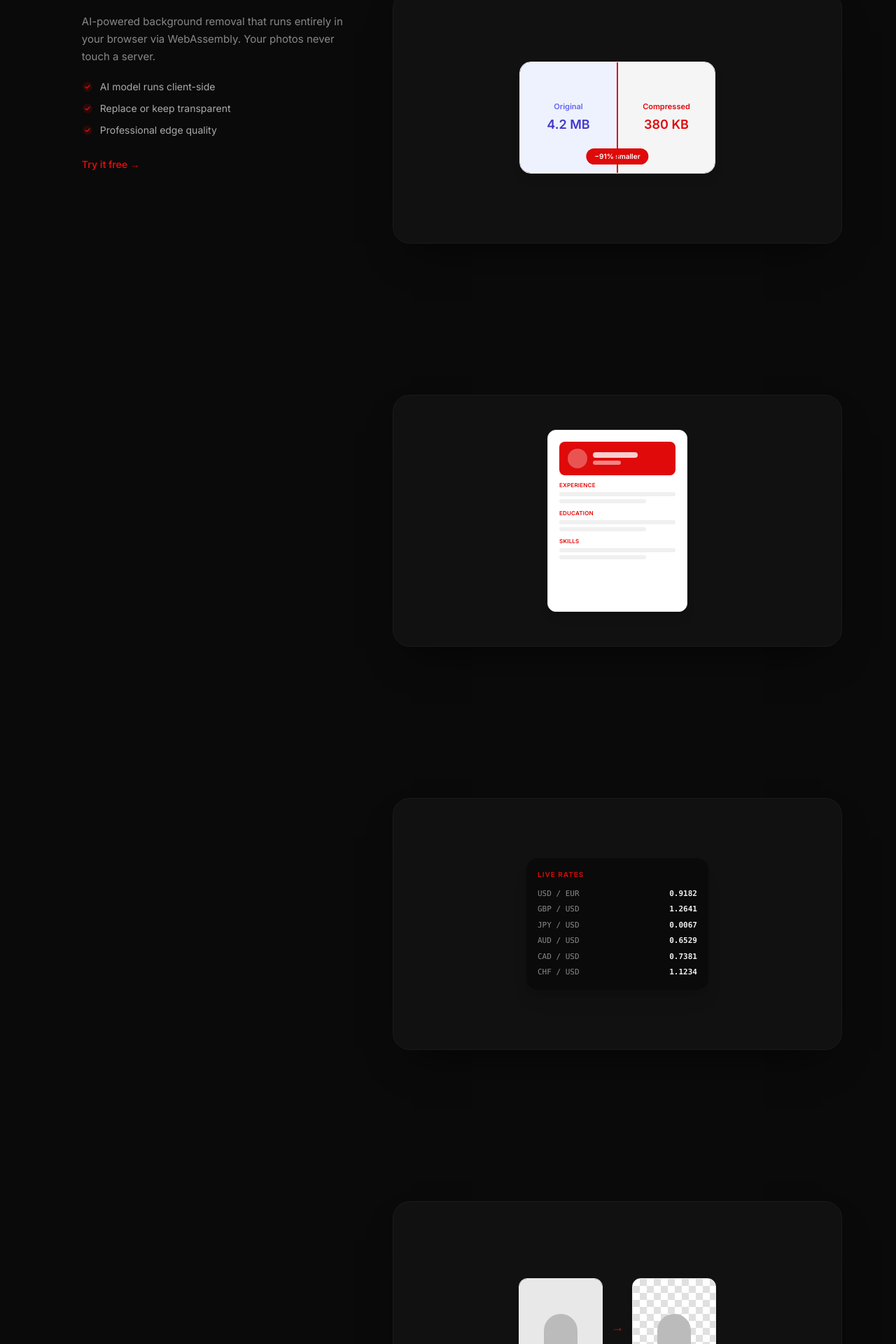
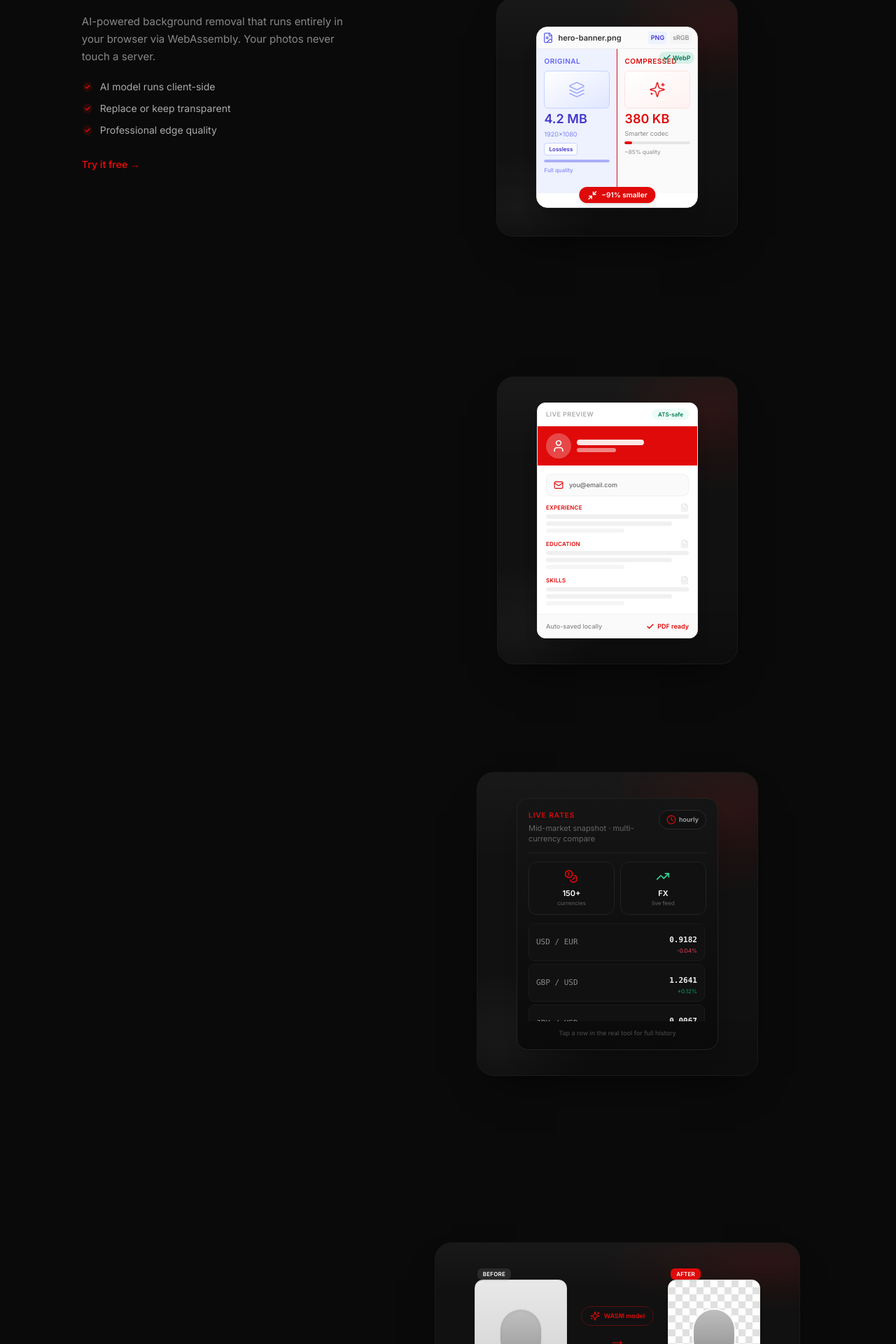
Before and after one commit to zohaibIslam03/Ozaar, a Next.js app: page / in a window 1280 px wide. Shown: the part 2742-4662 px from the top of the page at 70% size. Built offline with nearby package versions, Linux system fonts and the light colour scheme.

Commit message:
Enhance ToolSpotlight component layout and styling with new visual elements and improved structure for better user experience

```diff
--- a/components/sections/ToolSpotlight.tsx
+++ b/components/sections/ToolSpotlight.tsx
@@ -3,6 +3,19 @@
 import { useLayoutEffect, useRef, useState } from "react";
 import Link from "next/link";
 import { motion, AnimatePresence } from "framer-motion";
+import {
+  FileImage,
+  Check,
+  Layers,
+  FileText,
+  User,
+  Mail,
+  Coins,
+  Clock,
+  Minimize2,
+  Sparkles,
+  TrendingUp,
+} from "lucide-react";
 
 const spotlights = [
   {
@@ -41,20 +54,58 @@ const spotlights = [
 
 function CompressorVisual() {
   return (
-    <div className="w-full h-full flex items-center justify-center px-1">
-      <div className="w-full max-w-[280px] aspect-[280/160] rounded-2xl overflow-hidden border border-[#E8E8E8] shadow-lg relative">
-        <div className="absolute inset-0 flex">
-          <div className="flex-1 bg-[#EEF2FF] flex items-center justify-center flex-col gap-1">
-            <p className="text-[11px] font-bold text-[#6366F1]">Original</p>
-            <p className="text-[18px] font-black text-[#4338CA]">4.2 MB</p>
+    <div className="flex h-full w-full items-center justify-center p-2">
+      <div className="relative grid w-max max-w-[calc(100vw-1.5rem)] grid-cols-[104px_1px_104px] overflow-hidden rounded-2xl border border-[#E0E0E0] bg-white pb-5 shadow-xl sm:grid-cols-[114px_1px_114px]">
+        <div className="col-span-3 flex items-center justify-between gap-2 border-b border-[#ECECEC] bg-[#FAFAFA] px-2 py-1.5">
+          <div className="flex min-w-0 items-center gap-1.5">
+            <FileImage className="h-3.5 w-3.5 shrink-0 text-[#6366F1] sm:h-4 sm:w-4" strokeWidth={2} />
+            <span className="truncate text-[10px] font-semibold text-[#333] sm:text-[11px]">hero-banner.png</span>
           </div>
-          <div className="w-[2px] bg-[#DF0A09] relative z-10" />
-          <div className="flex-1 bg-[#F5F5F5] flex items-center justify-center flex-col gap-1">
-            <p className="text-[11px] font-bold text-[#DF0A09]">Compressed</p>
-            <p className="text-[18px] font-black text-[#DF0A09]">380 KB</p>
+          <div className="flex shrink-0 items-center gap-1">
+            <span className="rounded bg-[#EEF2FF] px-1 py-0.5 text-[8px] font-bold text-[#4338CA] sm:text-[9px]">PNG</span>
+            <span className="rounded bg-[#F5F5F5] px-1 py-0.5 text-[8px] font-medium text-[#888] sm:text-[9px]">sRGB</span>
           </div>
         </div>
-        <div className="absolute bottom-3 left-1/2 -translate-x-1/2 bg-[#DF0A09] text-white text-[10px] font-bold px-3 py-1 rounded-full">
+
+        <div className="flex flex-col bg-[#EEF2FF] px-2 pb-6 pt-2 sm:px-2.5 sm:pb-7 sm:pt-2.5">
+          <p className="text-[9px] font-bold uppercase tracking-wider text-[#6366F1] sm:text-[10px]">Original</p>
+          <div className="mt-1.5 flex flex-col gap-1.5">
+            <div className="flex h-[48px] w-full items-center justify-center rounded-md border border-[#C7D2FE] bg-gradient-to-br from-white to-[#E0E7FF] sm:h-[54px]">
+              <Layers className="h-5 w-5 text-[#818CF8] opacity-80 sm:h-6 sm:w-6" strokeWidth={1.5} />
+            </div>
+            <p className="text-[16px] font-black leading-none text-[#4338CA] sm:text-[18px]">4.2 MB</p>
+            <p className="text-[8px] text-[#6366F1]/80 sm:text-[9px]">1920×1080</p>
+            <span className="w-fit rounded border border-[#C7D2FE] bg-white/80 px-1.5 py-0.5 text-[8px] font-semibold text-[#4338CA]">Lossless</span>
+            <div className="h-1 w-full overflow-hidden rounded-full bg-[#C7D2FE]/50">
+              <div className="h-full w-full rounded-full bg-[#6366F1]/40" />
+            </div>
+            <p className="text-[8px] font-medium leading-tight text-[#6366F1]/75">Full quality</p>
+          </div>
+        </div>
+
+        <div className="min-h-full w-px bg-[#DF0A09] sm:self-stretch" aria-hidden />
+
+        <div className="relative flex flex-col bg-[#FAFAFA] px-2 pb-6 pt-2 sm:px-2.5 sm:pb-7 sm:pt-2.5">
+          <div className="absolute right-1 top-1 flex items-center gap-0.5 rounded-full bg-emerald-500/15 px-1.5 py-0.5 text-[8px] font-bold text-emerald-700 sm:text-[9px]">
+            <Check className="h-2.5 w-2.5 sm:h-3 sm:w-3" strokeWidth={3} />
+            WebP
+          </div>
+          <p className="text-[9px] font-bold uppercase tracking-wider text-[#DF0A09] sm:text-[10px]">Compressed</p>
+          <div className="mt-1.5 flex flex-col gap-1.5">
+            <div className="flex h-[48px] w-full items-center justify-center rounded-md border border-[#FEE2E2] bg-gradient-to-br from-white to-[#FFF1F1] sm:h-[54px]">
+              <Sparkles className="h-5 w-5 text-[#DF0A09] opacity-90 sm:h-6 sm:w-6" strokeWidth={1.5} />
+            </div>
+            <p className="text-[16px] font-black leading-none text-[#DF0A09] sm:text-[18px]">380 KB</p>
+            <p className="text-[8px] leading-tight text-[#888] sm:text-[9px]">Smarter codec</p>
+            <div className="h-1 w-full overflow-hidden rounded-full bg-[#E5E5E5]">
+              <div className="h-full w-[11%] rounded-full bg-[#DF0A09]" />
+            </div>
+            <p className="text-[8px] font-medium leading-tight text-[#999]">~85% quality</p>
+          </div>
+        </div>
+
+        <div className="absolute bottom-1 left-1/2 z-10 flex -translate-x-1/2 items-center gap-1 rounded-full bg-[#DF0A09] px-2.5 py-1 text-[9px] font-bold text-white shadow-md sm:bottom-1.5 sm:gap-1.5 sm:px-3 sm:text-[10px]">
+          <Minimize2 className="h-3 w-3 sm:h-3.5 sm:w-3.5" strokeWidth={2.5} />
           −91% smaller
         </div>
       </div>
@@ -64,22 +115,45 @@ function CompressorVisual() {
 
 function ResumeVisual() {
   return (
-    <div className="w-full h-full flex items-center justify-center px-1">
-      <div className="w-[min(200px,85vw)] h-[240px] sm:h-[260px] bg-white rounded-xl border border-[#E8E8E8] shadow-lg p-3 sm:p-4 flex flex-col gap-2">
-        <div className="w-full h-12 bg-[#DF0A09] rounded-lg flex items-center px-3 gap-2">
-          <div className="w-7 h-7 rounded-full bg-white/30" />
-          <div className="flex flex-col gap-1">
-            <div className="h-2 w-16 bg-white/80 rounded-full" />
-            <div className="h-1.5 w-10 bg-white/50 rounded-full" />
+    <div className="flex h-full w-full items-center justify-center px-2 py-1">
+      <div className="flex w-[min(230px,90vw)] min-h-[260px] max-w-[260px] flex-col overflow-hidden rounded-xl border border-[#E8E8E8] bg-white shadow-xl sm:min-h-[280px]">
+        <div className="flex items-center justify-between border-b border-[#F0F0F0] px-3 py-2">
+          <span className="text-[9px] font-bold uppercase tracking-wider text-[#AAA]">Live preview</span>
+          <span className="rounded-md bg-[#ECFDF5] px-2 py-0.5 text-[8px] font-bold text-emerald-700">ATS-safe</span>
+        </div>
+        <div className="flex h-14 shrink-0 items-center gap-2 bg-[#DF0A09] px-3">
+          <div className="flex h-9 w-9 shrink-0 items-center justify-center rounded-full bg-white/25 text-white">
+            <User className="h-5 w-5" strokeWidth={2} />
+          </div>
+          <div className="flex min-w-0 flex-col gap-1">
+            <div className="h-2 w-24 max-w-full rounded-full bg-white/90" />
+            <div className="h-1.5 w-14 rounded-full bg-white/50" />
           </div>
         </div>
-        {["Experience", "Education", "Skills"].map((s) => (
-          <div key={s} className="flex flex-col gap-1">
-            <p className="text-[8px] font-bold text-[#DF0A09] uppercase tracking-wide">{s}</p>
-            <div className="h-1.5 bg-[#F0F0F0] rounded-full w-full" />
-            <div className="h-1.5 bg-[#F0F0F0] rounded-full w-3/4" />
+        <div className="flex flex-1 flex-col gap-2.5 overflow-hidden p-3">
+          <div className="flex items-center gap-2 rounded-lg border border-[#F0F0F0] bg-[#FAFAFA] px-2.5 py-2 text-[9px] text-[#666]">
+            <Mail className="h-3.5 w-3.5 shrink-0 text-[#DF0A09]" strokeWidth={2} />
+            <span className="truncate font-medium">you@email.com</span>
           </div>
-        ))}
+          {["Experience", "Education", "Skills"].map((s) => (
+            <div key={s} className="flex flex-col gap-1">
+              <div className="flex items-center justify-between gap-2">
+                <p className="text-[8px] font-bold uppercase tracking-wide text-[#DF0A09]">{s}</p>
+                <FileText className="h-3 w-3 shrink-0 text-[#DDD]" strokeWidth={2} />
+              </div>
+              <div className="h-1.5 w-full rounded-full bg-[#F0F0F0]" />
+              <div className="h-1.5 w-[88%] rounded-full bg-[#F0F0F0]" />
+              <div className="h-1.5 w-[55%] rounded-full bg-[#F5F5F5]" />
+            </div>
+          ))}
+        </div>
+        <div className="flex shrink-0 items-center justify-between border-t border-[#F0F0F0] bg-[#FAFAFA] px-3 py-2.5">
+          <span className="text-[9px] font-medium text-[#888]">Auto-saved locally</span>
+          <span className="flex items-center gap-1 text-[9px] font-bold text-[#DF0A09]">
+            <Check className="h-3 w-3" strokeWidth={3} />
+            PDF ready
+          </span>
+        </div>
       </div>
     </div>
   );
@@ -88,18 +162,52 @@ function ResumeVisual() {
 function CurrencyVisual() {
   const pairs = ["USD / EUR", "GBP / USD", "JPY / USD", "AUD / USD", "CAD / USD", "CHF / USD"];
   const rates = ["0.9182", "1.2641", "0.0067", "0.6529", "0.7381", "1.1234"];
+  const hints = ["-0.04%", "+0.12%", "flat", "+0.02%", "-0.01%", "+0.08%"];
   return (
-    <div className="w-full h-full flex items-center justify-center px-1">
-      <div className="w-full max-w-[260px] bg-[#0A0A0A] rounded-2xl p-3 sm:p-4 shadow-xl">
-        <p className="text-[10px] font-bold text-[#DF0A09] uppercase tracking-widest mb-3">Live Rates</p>
-        <div className="flex flex-col gap-1.5">
+    <div className="flex h-full w-full items-center justify-center px-2 py-1">
+      <div className="w-full max-w-[min(288px,94vw)] overflow-hidden rounded-2xl border border-[#222] bg-gradient-to-b from-[#151515] to-[#0A0A0A] p-3 shadow-xl sm:p-4">
+        <div className="flex items-start justify-between gap-3 border-b border-[#222] pb-3">
+          <div>
+            <p className="text-[10px] font-bold uppercase tracking-widest text-[#DF0A09]">Live rates</p>
+            <p className="mt-1 max-w-[180px] text-[11px] leading-snug text-[#666]">Mid-market snapshot · multi-currency compare</p>
+          </div>
+          <div className="flex shrink-0 items-center gap-1 rounded-full border border-[#2A2A2A] bg-[#111] px-2.5 py-1.5 text-[9px] font-semibold text-[#AAA]">
+            <Clock className="h-3.5 w-3.5 text-[#DF0A09]" strokeWidth={2} />
+            hourly
+          </div>
+        </div>
+
+        <div className="mt-3 grid grid-cols-2 gap-2">
+          <div className="rounded-xl border border-[#222] bg-[#111] p-2.5 text-center">
+            <Coins className="mx-auto h-5 w-5 text-[#DF0A09]" strokeWidth={2} />
+            <p className="mt-1.5 text-[11px] font-black text-white">150+</p>
+            <p className="text-[8px] font-medium text-[#555]">currencies</p>
+          </div>
+          <div className="rounded-xl border border-[#222] bg-[#111] p-2.5 text-center">
+            <TrendingUp className="mx-auto h-5 w-5 text-emerald-400" strokeWidth={2} />
+            <p className="mt-1.5 text-[11px] font-black text-white">FX</p>
+            <p className="text-[8px] font-medium text-[#555]">live feed</p>
+          </div>
+        </div>
+
+        <div className="mt-3 flex max-h-[140px] flex-col gap-1 overflow-y-auto pr-0.5 [scrollbar-width:thin]">
           {pairs.map((pair, i) => (
-            <div key={pair} className="flex items-center justify-between">
-              <span className="text-[11px] text-[#888] font-mono">{pair}</span>
-              <span className="text-[11px] text-[#eee] font-mono font-bold">{rates[i]}</span>
+            <div
+              key={pair}
+              className="flex items-center justify-between gap-2 rounded-lg border border-[#1A1A1A] bg-[#111] px-2.5 py-2"
+            >
+              <span className="truncate font-mono text-[11px] text-[#888]">{pair}</span>
+              <div className="shrink-0 text-right">
+                <span className="font-mono text-[11px] font-bold text-[#eee]">{rates[i]}</span>
+                <p className={`text-[8px] font-medium ${hints[i].startsWith("+") ? "text-emerald-600/90" : hints[i].startsWith("-") ? "text-rose-500/80" : "text-[#555]"}`}>
+                  {hints[i]}
+                </p>
+              </div>
             </div>
           ))}
         </div>
+
+        <p className="mt-2.5 text-center text-[9px] font-medium text-[#444]">Tap a row in the real tool for full history</p>
       </div>
     </div>
   );
@@ -107,17 +215,35 @@ function CurrencyVisual() {
 
 function BgRemoverVisual() {
   return (
-    <div className="w-full h-full flex flex-col items-center justify-center gap-3 px-2 sm:flex-row sm:gap-3">
-      <div className="w-[min(120px,38vw)] h-[130px] sm:h-[140px] rounded-xl overflow-hidden border border-[#E8E8E8] shadow">
-        <div className="w-full h-full bg-[#E8E8E8] flex items-end justify-center pb-2">
-          <div className="w-12 h-20 rounded-full bg-[#BBBBBB]" />
+    <div className="flex h-full w-full flex-col items-center justify-center gap-4 px-2 py-2 sm:flex-row sm:gap-5">
+      <div className="relative w-[min(132px,42vw)] shrink-0">
+        <span className="absolute -top-1 left-1 z-10 rounded-md bg-[#2A2A2A] px-2 py-0.5 text-[8px] font-bold uppercase tracking-wide text-white shadow">
+          Before
+        </span>
+        <div className="mt-3 flex h-[138px] flex-col items-center justify-end overflow-hidden rounded-xl border border-[#D4D4D4] bg-gradient-to-b from-[#E8E8E8] via-[#DDD] to-[#CFCFCF] pb-3 pt-6 shadow-md sm:h-[148px]">
+          <div className="h-[72px] w-[58px] rounded-full bg-gradient-to-b from-[#C0C0C0] to-[#9A9A9A] shadow-inner ring-1 ring-black/5" />
+          <p className="mt-2 text-center text-[8px] font-medium text-[#666]">Noisy studio bg</p>
         </div>
       </div>
-      <div className="text-[#DF0A09] font-bold text-lg rotate-90 sm:rotate-0 select-none" aria-hidden>
-        →
+
+      <div className="flex flex-col items-center justify-center gap-2">
+        <div className="flex items-center gap-1.5 rounded-full border border-[#DF0A09]/35 bg-[#DF0A09]/12 px-3 py-1.5">
+          <Sparkles className="h-3.5 w-3.5 text-[#DF0A09]" strokeWidth={2} />
+          <span className="text-[9px] font-bold text-[#DF0A09]">WASM model</span>
+        </div>
+        <span className="select-none text-2xl font-black leading-none text-[#DF0A09] rotate-90 sm:rotate-0" aria-hidden>
+          →
+        </span>
       </div>
-      <div className="w-[min(120px,38vw)] h-[130px] sm:h-[140px] rounded-xl overflow-hidden border border-[#E8E8E8] shadow checkerboard flex items-end justify-center pb-2">
-        <div className="w-12 h-20 rounded-full bg-[#BBBBBB]" />
+
+      <div className="relative w-[min(132px,42vw)] shrink-0">
+        <span className="absolute -top-1 left-1 z-10 rounded-md bg-[#DF0A09] px-2 py-0.5 text-[8px] font-bold uppercase tracking-wide text-white shadow">
+          After
+        </span>
+        <div className="checkerboard mt-3 flex h-[138px] flex-col items-center justify-end overflow-hidden rounded-xl border border-[#E0E0E0] bg-white/90 pb-3 pt-6 shadow-md sm:h-[148px]">
+          <div className="h-[72px] w-[58px] rounded-full bg-gradient-to-b from-[#BEBEBE] to-[#8E8E8E] shadow-md ring-2 ring-white/90" />
+          <p className="mt-2 text-center text-[8px] font-medium text-[#555]">Transparent PNG</p>
+        </div>
       </div>
     </div>
   );
@@ -310,7 +436,13 @@ export default function ToolSpotlight() {
                   whileInView={{ opacity: 1, scale: 1, y: 0 }}
                   viewport={{ amount: 0.35, once: false, margin: "-8% 0px -8% 0px" }}
                   transition={{ duration: 0.5, ease: [0.22, 1, 0.36, 1] }}
-                  className="flex w-full flex-col overflow-hidden rounded-3xl border border-[#1A1A1A] bg-[#111] shadow-[0_28px_56px_-28px_rgba(0,0,0,0.75)] lg:h-[360px] lg:flex-row lg:items-center lg:justify-center"
+                  className="relative flex w-full flex-col overflow-hidden rounded-3xl border border-[#1A1A1A] shadow-[0_28px_56px_-28px_rgba(0,0,0,0.75)] lg:mx-auto lg:w-fit lg:max-w-full lg:min-h-0 lg:px-8 lg:py-8 xl:px-10"
+                  style={{
+                    backgroundColor: "#111",
+                    backgroundImage: `radial-gradient(ellipse 85% 55% at 90% 12%, rgba(223, 10, 9, 0.11), transparent 52%),
+                      radial-gradient(ellipse 70% 45% at 8% 88%, rgba(255, 255, 255, 0.04), transparent 50%),
+                      linear-gradient(180deg, rgba(255,255,255,0.03) 0%, transparent 28%, transparent 72%, rgba(0,0,0,0.25) 100%)`,
+                  }}
                 >
                   <div className="lg:hidden flex w-full flex-col gap-4 px-5 pb-2 pt-6 sm:px-7 sm:pt-8">
                     <span className="text-[11px] font-bold uppercase tracking-widest" style={{ color: "#DF0A09" }}>
@@ -349,7 +481,7 @@ export default function ToolSpotlight() {
                       Try it free →
                     </Link>
                   </div>
-                  <div className="flex min-h-[200px] flex-1 items-center justify-center px-3 pb-8 pt-3 sm:min-h-[220px] lg:min-h-0 lg:h-full lg:pb-0 lg:pt-0">
+                  <div className="relative z-[1] flex min-h-[200px] flex-1 items-center justify-center px-3 pb-8 pt-3 sm:min-h-[220px] lg:min-h-0 lg:flex-none lg:px-2 lg:pb-0 lg:pt-0">
                     {visuals[s.visual]}
                   </div>
                 </motion.div>
```
